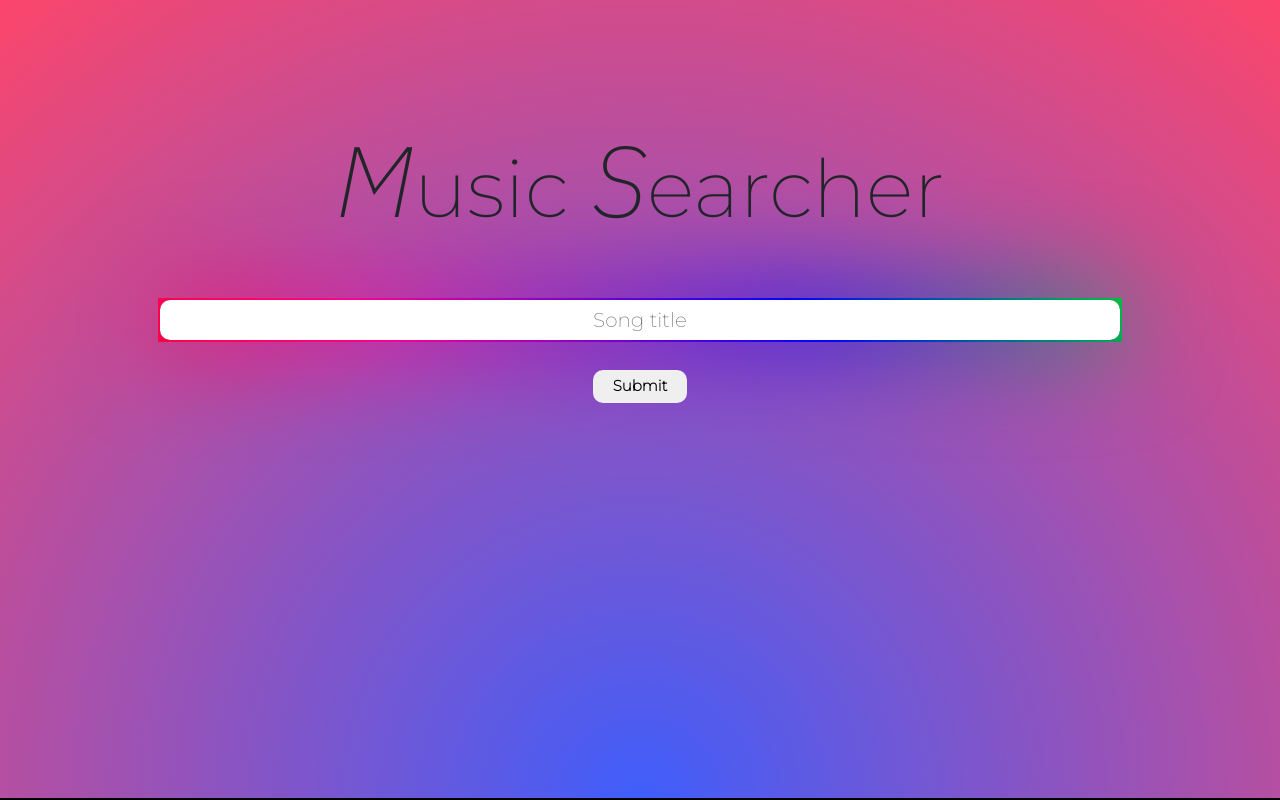
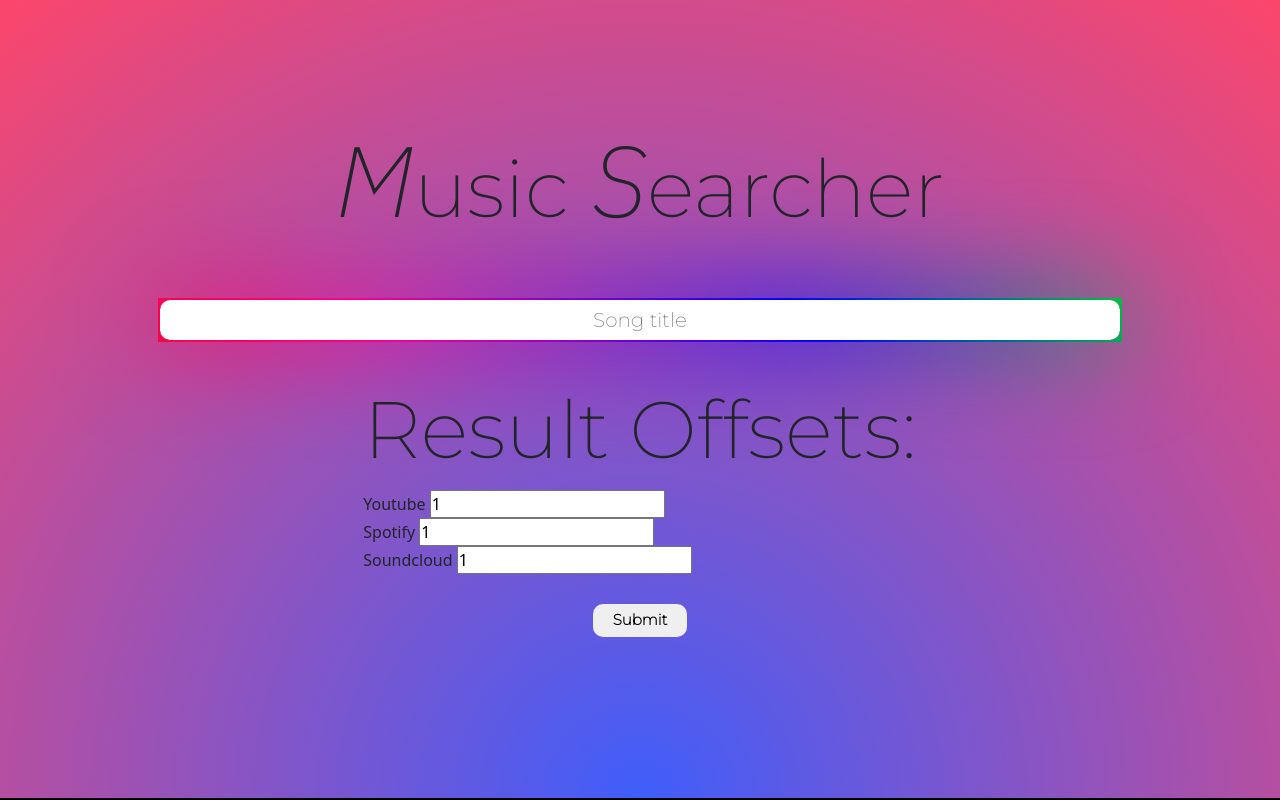
Before and after one commit to debagnik02/Music-Seach, a plain HTML site: page index.html in a window 1280 px wide. Shown: the top 800 px of the page. Drawn offline with nearby package versions, Linux system fonts and the light colour scheme; no server answers.

Commit message:
Added offset layout to HTML file

```diff
--- a/index.html
+++ b/index.html
@@ -21,9 +21,25 @@
         <h1>M<span>usic</span> S<span>earcher</span></h1>
         <form id="searchForm">
             <div class="block"><input id="searchInput" placeholder="Song title"></div>
+            <div class="music-offset">
+                <span id="result-offset-header">Result Offsets:</span>
+                <div>
+                    <label for="ytoffset">Youtube</label>
+                    <input type="number" id="ytoffset" class="search-offset" value="1" max="5">
+                </div>
+                <div>
+                    <label for="spotifyoffset">Spotify</label>
+                    <input type="number" id="spotifyoffset" class="search-offset" value="1" max="5">
+                </div>
+                <div>
+                    <label for="soundcloudoffset">Soundcloud</label>
+                    <input type="number" id="soundcloudoffset" class="search-offset" value="1" max="5">
+                </div>
+            </div>
             <a href="#results-section"><button id="submitButton" type="submit">Submit</button></a>
         </form>
     </div>
+    <div id="results">
         <div id="results-section">
             <h2>Results</h2>
             <div id="panels">
@@ -37,19 +53,23 @@
                 </div>
 
                 <div id="spotify-panel">
-                <svg id="spotifylogo"xmlns="http://www.w3.org/2000/svg" color="#1DB954" fill="currentColor" class="bi bi-spotify" viewBox="0 0 16 16">
-                    <path d="M8 0a8 8 0 1 0 0 16A8 8 0 0 0 8 0zm3.669 11.538a.498.498 0 0 1-.686.165c-1.879-1.147-4.243-1.407-7.028-.77a.499.499 0 0 1-.222-.973c3.048-.696 5.662-.397 7.77.892a.5.5 0 0 1 .166.686zm.979-2.178a.624.624 0 0 1-.858.205c-2.15-1.321-5.428-1.704-7.972-.932a.625.625 0 0 1-.362-1.194c2.905-.881 6.517-.454 8.986 1.063a.624.624 0 0 1 .206.858zm.084-2.268C10.154 5.56 5.9 5.419 3.438 6.166a.748.748 0 1 1-.434-1.432c2.825-.857 7.523-.692 10.492 1.07a.747.747 0 1 1-.764 1.288z"/>
+                    <svg id="spotifylogo" xmlns="http://www.w3.org/2000/svg" color="#1DB954" fill="currentColor"
+                        class="bi bi-spotify" viewBox="0 0 16 16">
+                        <path
+                            d="M8 0a8 8 0 1 0 0 16A8 8 0 0 0 8 0zm3.669 11.538a.498.498 0 0 1-.686.165c-1.879-1.147-4.243-1.407-7.028-.77a.499.499 0 0 1-.222-.973c3.048-.696 5.662-.397 7.77.892a.5.5 0 0 1 .166.686zm.979-2.178a.624.624 0 0 1-.858.205c-2.15-1.321-5.428-1.704-7.972-.932a.625.625 0 0 1-.362-1.194c2.905-.881 6.517-.454 8.986 1.063a.624.624 0 0 1 .206.858zm.084-2.268C10.154 5.56 5.9 5.419 3.438 6.166a.748.748 0 1 1-.434-1.432c2.825-.857 7.523-.692 10.492 1.07a.747.747 0 1 1-.764 1.288z" />
                     </svg>
 
                     <div class="songs" id="spotifyresults"></div>
                 </div>
 
                 <div id="soundcloud-panel">
-                <svg id="soundcloudlogo" xmlns="http://www.w3.org/2000/svg" x="0px" y="0px"
-                viewBox="0 0 48 48">
-                <path fill="#FF5722" d="M10 33.018c.596 0 1.265 0 2 0V19.041c-1.11 1.001-1.699 2.212-2 3.121V33.018zM21 18.105c-.675-.316-1.752-.715-3-.837v15.749c.976 0 1.98 0 3 0V18.105zM14 33.018c.943 0 1.95 0 3 0V17.24c-1.173.03-2.171.23-3 .558V33.018zM4 23.953c-1.178.896-2 2.35-2 4.039 0 1.586.795 2.987 2 3.905V23.953zM40.995 22.016c-1.444 0-2.283.521-2.283.521s-.839-8.488-9.271-8.488c-4.906 0-6.83 2.704-7.441 3.897v15.071c8.825 0 18.297 0 18.297 0s5.869-.094 5.869-5.453C46.166 23.439 42.439 22.016 40.995 22.016zM8 23.1c-.395-.051-.842-.088-1.341-.088-.223 0-.441.037-.659.073v9.767c.423.104.861.166 1.311.166.151 0 .393 0 .689 0V23.1z"></path>
+                    <svg id="soundcloudlogo" xmlns="http://www.w3.org/2000/svg" x="0px" y="0px" viewBox="0 0 48 48">
+                        <path fill="#FF5722"
+                            d="M10 33.018c.596 0 1.265 0 2 0V19.041c-1.11 1.001-1.699 2.212-2 3.121V33.018zM21 18.105c-.675-.316-1.752-.715-3-.837v15.749c.976 0 1.98 0 3 0V18.105zM14 33.018c.943 0 1.95 0 3 0V17.24c-1.173.03-2.171.23-3 .558V33.018zM4 23.953c-1.178.896-2 2.35-2 4.039 0 1.586.795 2.987 2 3.905V23.953zM40.995 22.016c-1.444 0-2.283.521-2.283.521s-.839-8.488-9.271-8.488c-4.906 0-6.83 2.704-7.441 3.897v15.071c8.825 0 18.297 0 18.297 0s5.869-.094 5.869-5.453C46.166 23.439 42.439 22.016 40.995 22.016zM8 23.1c-.395-.051-.842-.088-1.341-.088-.223 0-.441.037-.659.073v9.767c.423.104.861.166 1.311.166.151 0 .393 0 .689 0V23.1z">
+                        </path>
                     </svg>
                     <div class="songs" id="soundcloudresults"></div>
+                </div>
             </div>
         </div>
     </div>
```
Lines whose indentation alone changed are shown as unchanged.
